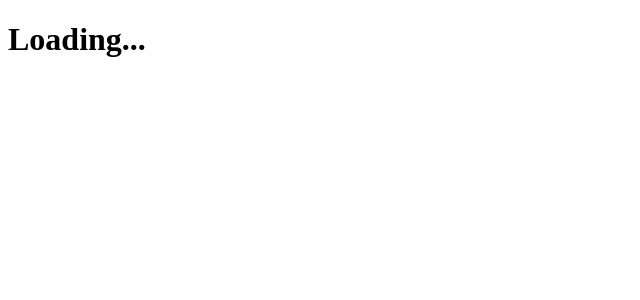
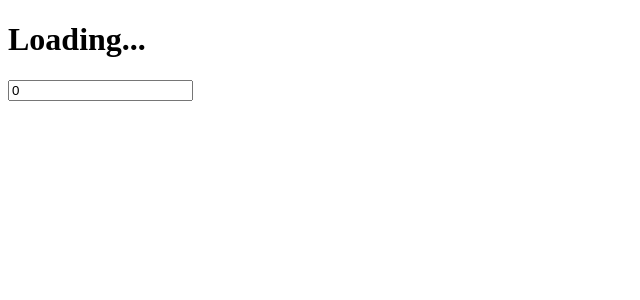
Before and after one commit to KevinShiCA/ng4-paypal-button, an Angular app: page / in a window 1280 px wide. Shown: the top 300 px of the page, without its empty margins (0-640 px from the left). Built offline with nearby package versions, Linux system fonts and the light colour scheme.

Commit message:
Added dynamic payment amount, updated onAuthorize

```diff
--- a/src/app/app.component.html
+++ b/src/app/app.component.html
@@ -1,2 +1,3 @@
 <h1 *ngIf="loading">Loading...</h1>
 <div id="paypal-button"></div>
+<input type="number" [(ngModel)]="paymentAmount" />
--- a/src/app/app.component.ts
+++ b/src/app/app.component.ts
@@ -13,6 +13,8 @@ export class AppComponent implements AfterViewChecked {
   public didPaypalScriptLoad: boolean = false;
   public loading: boolean = true;
 
+  public paymentAmount: number = 0;
+
   public paypalConfig: any = {
     env: 'sandbox',
     client: {
@@ -24,13 +26,15 @@ export class AppComponent implements AfterViewChecked {
       return actions.payment.create({
         payment: {
           transactions: [
-            { amount: { total: '1.00', currency: 'CAD' } }
+            { amount: { total: this.paymentAmount, currency: 'CAD' } }
           ]
         }
       });
     },
     onAuthorize: (data, actions) => {
-      // show success page
+      return actions.payment.execute().then(function(payment) {
+        // show success page
+      });
     }
   };
 
--- a/src/app/app.module.ts
+++ b/src/app/app.module.ts
@@ -1,5 +1,6 @@
 import { BrowserModule } from '@angular/platform-browser';
 import { NgModule } from '@angular/core';
+import { FormsModule } from '@angular/forms';
 
 import { AppComponent } from './app.component';
 
@@ -11,6 +12,7 @@ import { AppRoutingModule } from './app-routing.module';
   ],
   imports: [
     BrowserModule,
+    FormsModule,
     AppRoutingModule
   ],
   providers: [],
--- a/tslint.json
+++ b/tslint.json
@@ -57,7 +57,7 @@
     "no-empty-interface": true,
     "no-eval": true,
     "no-inferrable-types": [
-      true,
+      false,
       "ignore-params"
     ],
     "no-misused-new": true,
```
